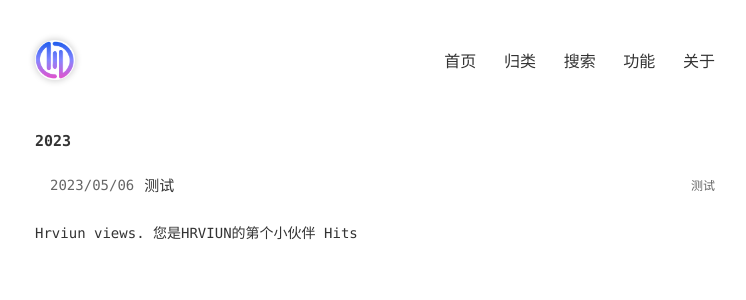
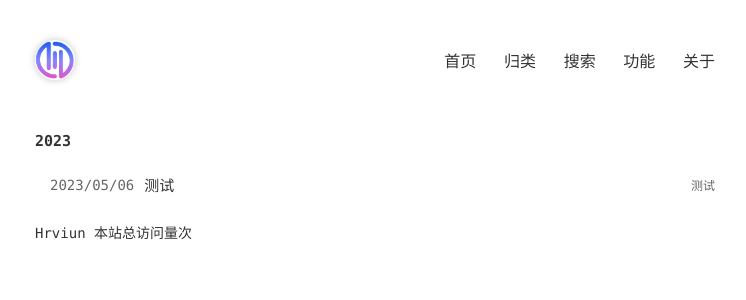
Before and after one commit to Hrviun/H, a Jekyll site: the page built from index.html, in a window 1280 px wide. Shown: the top 300 px of the page, without its empty margins (265-1011 px from the left). Built offline with Jekyll 4.4.1, drawn with Linux system fonts in a browser that asks for light colours; comment, search, counter and statistics services are not loaded.

Commit message:
Update footer.html

```diff
--- a/_includes/footer.html
+++ b/_includes/footer.html
@@ -4,9 +4,7 @@
 
 	{%- if site.extCount %}
 
-	<span id="busuanzi_value_site_pv"></span> views.
-	您是HRVIUN的第<span id="busuanzi_value_site_uv"></span>个小伙伴
-	<span id="busuanzi_value_page_pv"></span> Hits
+	  <span id="busuanzi_container_site_pv">本站总访问量<span id="busuanzi_value_site_pv"></span>次</span>
 
 	{% endif %}
 	<div class="footer-btn theme-toggler hide">
```
